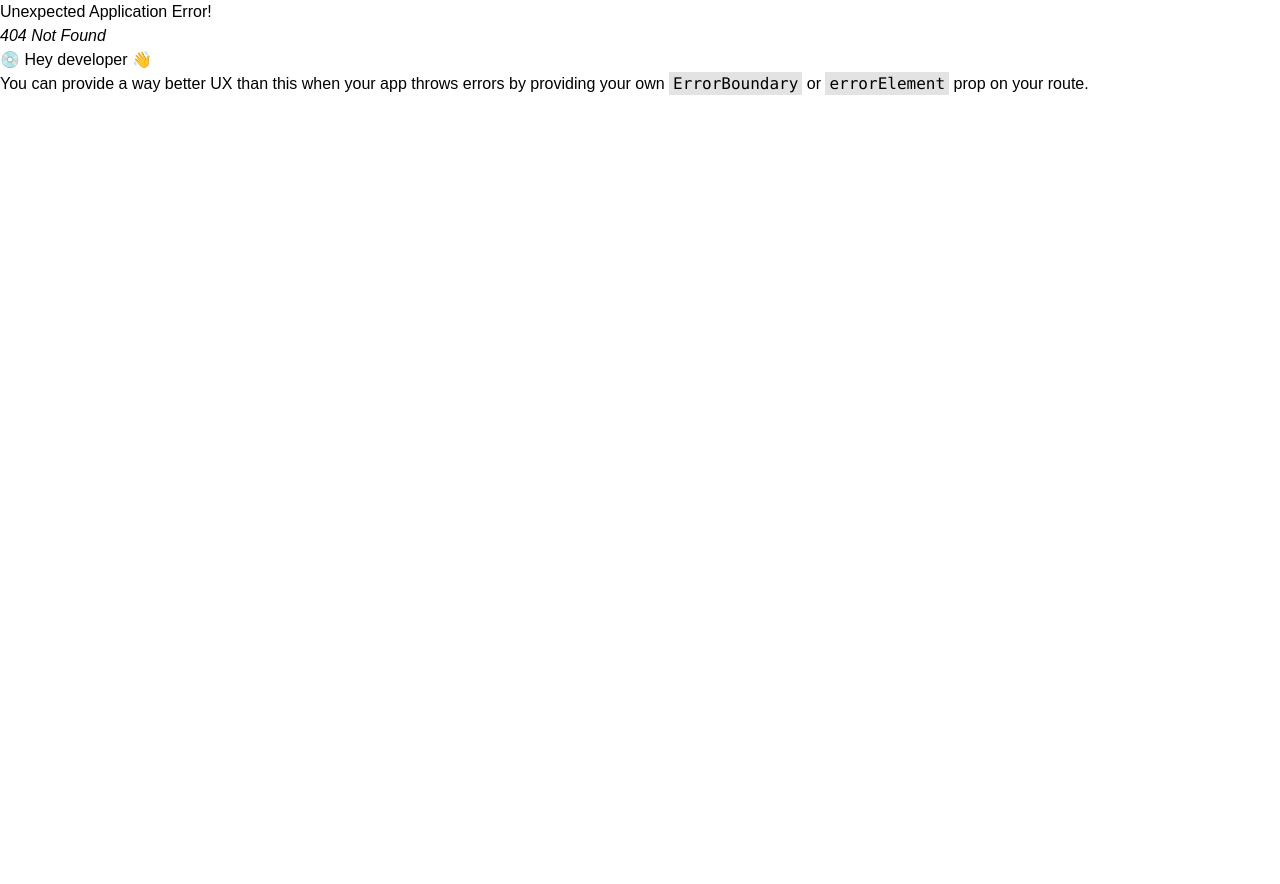
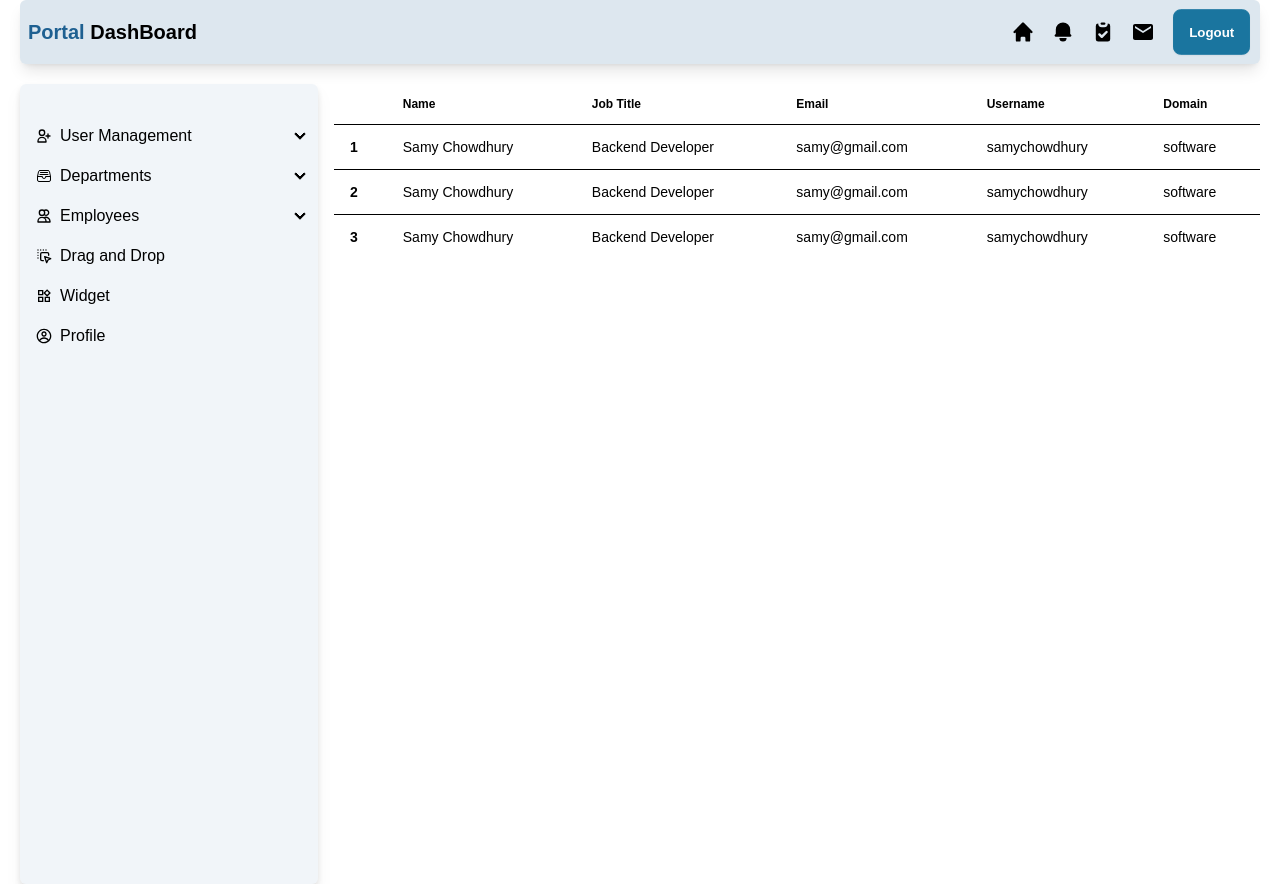
Before and after one commit to Samychowdhury01/portal-dashboard, a React (Vite) app: page /departments in a window 1280 px wide. Before the commit this address had no page. Before the commit the page ends 800 px from the top, so only its background shows below. Built offline with nearby package versions, Linux system fonts and the light colour scheme.

Commit message:
added department functionalities

```diff
--- a/src/components/ui/shared/SideNav.jsx
+++ b/src/components/ui/shared/SideNav.jsx
@@ -42,12 +42,12 @@ const SideNav = () => {
           </summary>
           <ul className="p-2 bg-slate-50 rounded-lg z-50">
             <li>
-              <ActiveLink to="/add-user">
+              <ActiveLink to="/departments">
                 <IoFileTrayFullOutline /> Departments
               </ActiveLink>
             </li>
             <li>
-              <ActiveLink to="/users">
+              <ActiveLink to="/add-department">
                 <LuFileSymlink />
                 Create Department
               </ActiveLink>
@@ -62,13 +62,13 @@ const SideNav = () => {
           </summary>
           <ul className="bg-slate-50 rounded-lg z-50">
             <li>
-              <ActiveLink to="/add-user">
+              <ActiveLink to="/employees">
                 <HiOutlineUsers />
                 Employees
               </ActiveLink>
             </li>
             <li>
-              <ActiveLink to="/users">
+              <ActiveLink to="/add-employee">
                 <HiOutlineUserAdd />
                 Add Employee
               </ActiveLink>
--- /dev/null
+++ b/src/pages/Department/AddDepartment.jsx
@@ -0,0 +1,51 @@
+import { useForm } from "react-hook-form";
+import Input from "../../components/ui/Input";
+
+const AddDepartment = () => {
+  const {
+    register,
+    handleSubmit,
+    formState: { errors },
+  } = useForm();
+  const onSubmit = (data) => {
+    console.log(data);
+  };
+
+  return (
+    <>
+      <>
+        <h3 className="text-2xl text-center font-semibold text-gray-700">
+          Create Department
+        </h3>
+        <form
+          className="flex flex-col p-4 shadow-xl rounded-lg"
+          onSubmit={handleSubmit(onSubmit)}
+        >
+          <Input
+            type="text"
+            placeholder="Department ID"
+            register={register}
+            name="departmentId"
+            label="Department ID"
+            error={errors.firstName}
+          />
+          <Input
+            type="text"
+            placeholder="Department Name"
+            register={register}
+            name="departmentName"
+            label="Department Name"
+            error={errors.middleName}
+          />
+
+          <input
+            type="submit"
+            className="btn btn-primary text-white w-full lg:w-1/6  lg:mx-auto"
+          />
+        </form>
+      </>
+    </>
+  );
+};
+
+export default AddDepartment;
--- /dev/null
+++ b/src/pages/Department/Departments.jsx
@@ -0,0 +1,52 @@
+
+
+const Departments = () => {
+    return (
+        <>
+        <div className="overflow-x-auto">
+          <table className="table relative z-0">
+            {/* head */}
+            <thead>
+              <tr>
+                <th></th>
+                <th>Name</th>
+                <th>Job Title</th>
+                <th>Email</th>
+                <th>Username</th>
+                <th>Domain</th>
+              </tr>
+            </thead>
+            <tbody>
+              {/* row 1 */}
+              <tr>
+                <th>1</th>
+                <td>Samy Chowdhury</td>
+                <td>Backend Developer</td>
+                <td>samy@gmail.com</td>
+                <td>samychowdhury</td>
+                <td>software</td>
+              </tr>
+              <tr>
+                <th>2</th>
+                <td>Samy Chowdhury</td>
+                <td>Backend Developer</td>
+                <td>samy@gmail.com</td>
+                <td>samychowdhury</td>
+                <td>software</td>
+              </tr>
+              <tr>
+                <th>3</th>
+                <td>Samy Chowdhury</td>
+                <td>Backend Developer</td>
+                <td>samy@gmail.com</td>
+                <td>samychowdhury</td>
+                <td>software</td>
+              </tr>
+            </tbody>
+          </table>
+        </div>
+      </>
+    );
+};
+
+export default Departments;
```
Also changed, not shown: src/routes/Routes.jsx (+10 -0 lines).
